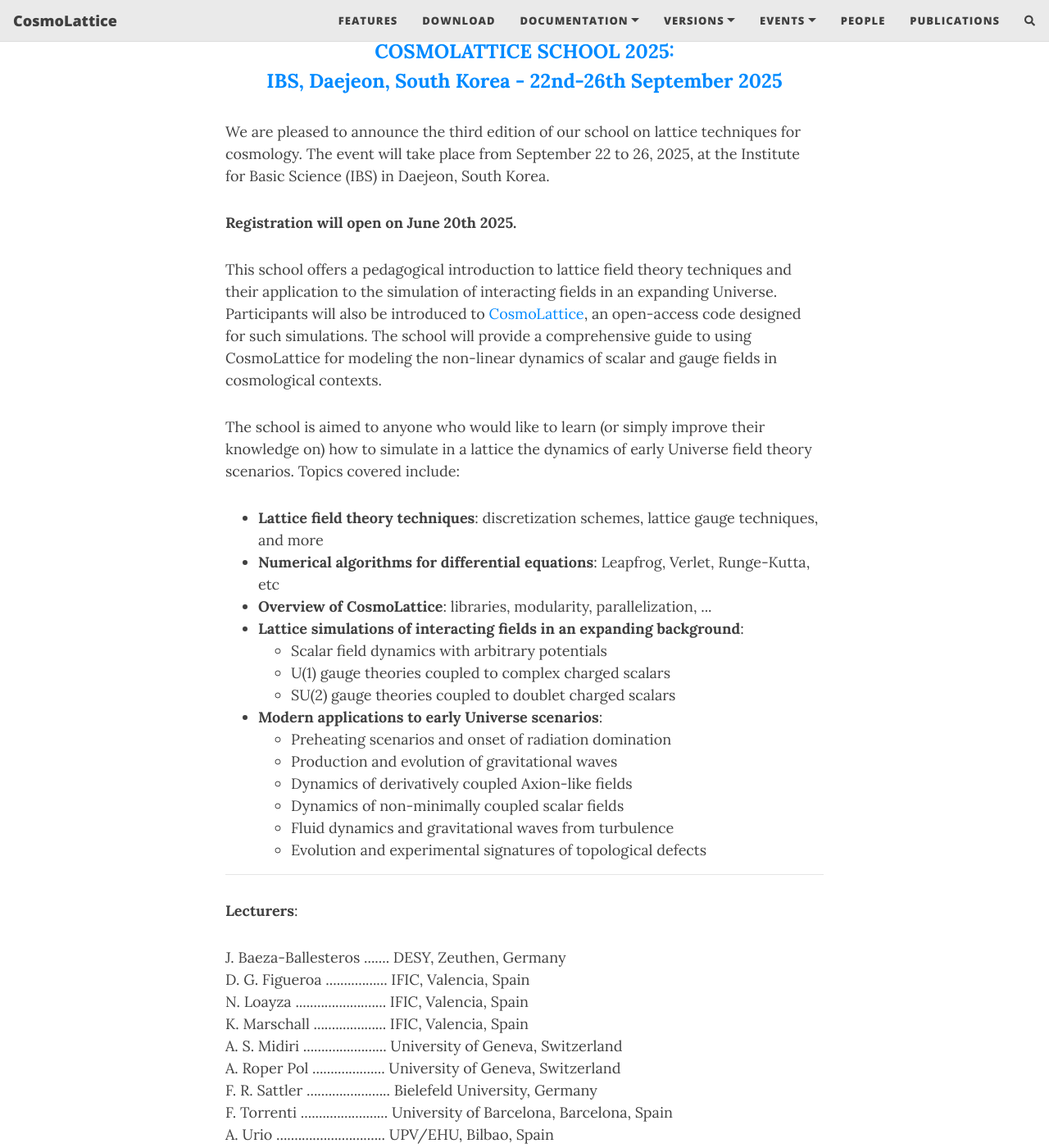
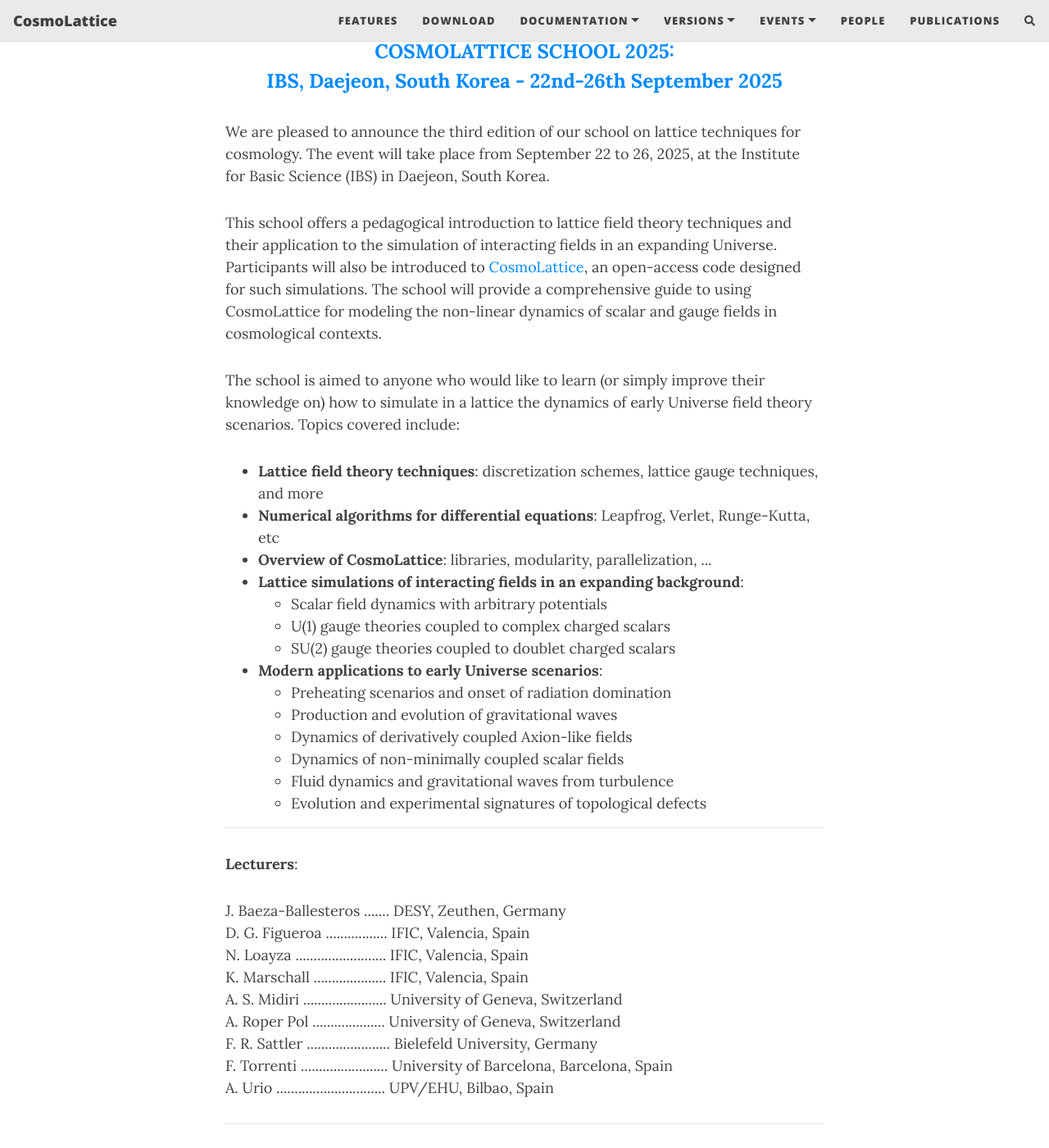
Before and after one commit to cosmolattice/cosmolatticeweb, a Jekyll site: the page built from school25.md, in a window 1280 px wide and 1400 px high, scrolled down 404 px. Shown: the whole window at 82% size. Built offline with Jekyll 4.4.1, drawn with Linux system fonts in a browser that asks for light colours; nearby versions of some CDN libraries; comment, search, counter and statistics services are not loaded; some of the changed text lies outside the part shown.

Commit message:
Minor changes to the 2025 school page

```diff
--- a/school25.md
+++ b/school25.md
@@ -7,8 +7,6 @@
 IBS, Daejeon, South Korea - 22nd-26th September 2025</a></b></font></div>
 
 <p>We are pleased to announce the third edition of our school on lattice techniques for cosmology. The event will take place from September 22 to 26, 2025, at the Institute for Basic Science (IBS) in Daejeon, South Korea.</p>
-
-<p><strong>Registration will open on June 20th 2025.</strong></p>
 
 <p>This school offers a pedagogical introduction to lattice field theory techniques and their application to the simulation of interacting fields in an expanding Universe. Participants will also be introduced to <a href="http://cosmolattice.net">CosmoLattice</a>, an open-access code designed for such simulations. The school will provide a comprehensive guide to using CosmoLattice for modeling the non-linear dynamics of scalar and gauge fields in cosmological contexts.</p>
 
```
Also changed, not shown: other parts of school25.md (+2 -0 lines).
